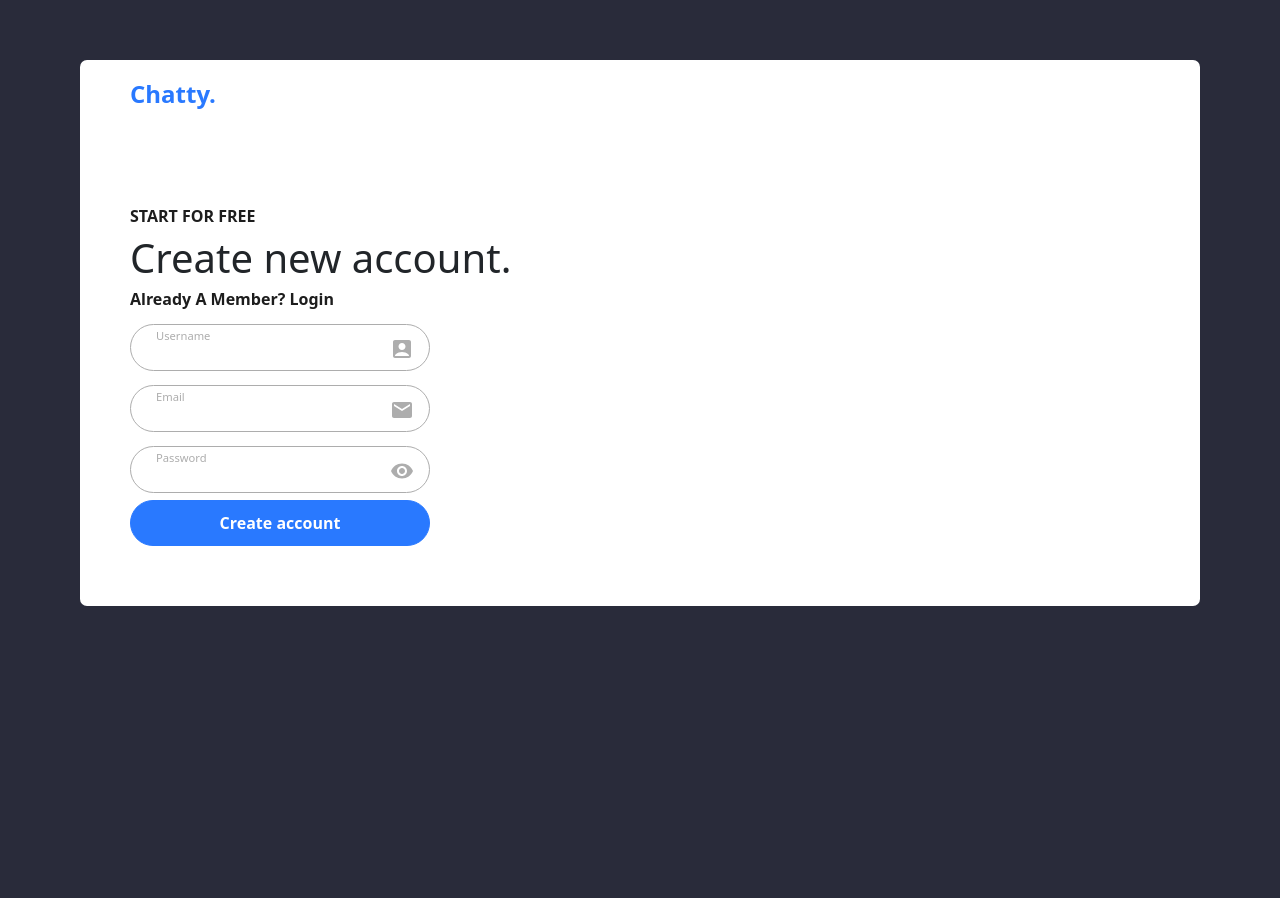
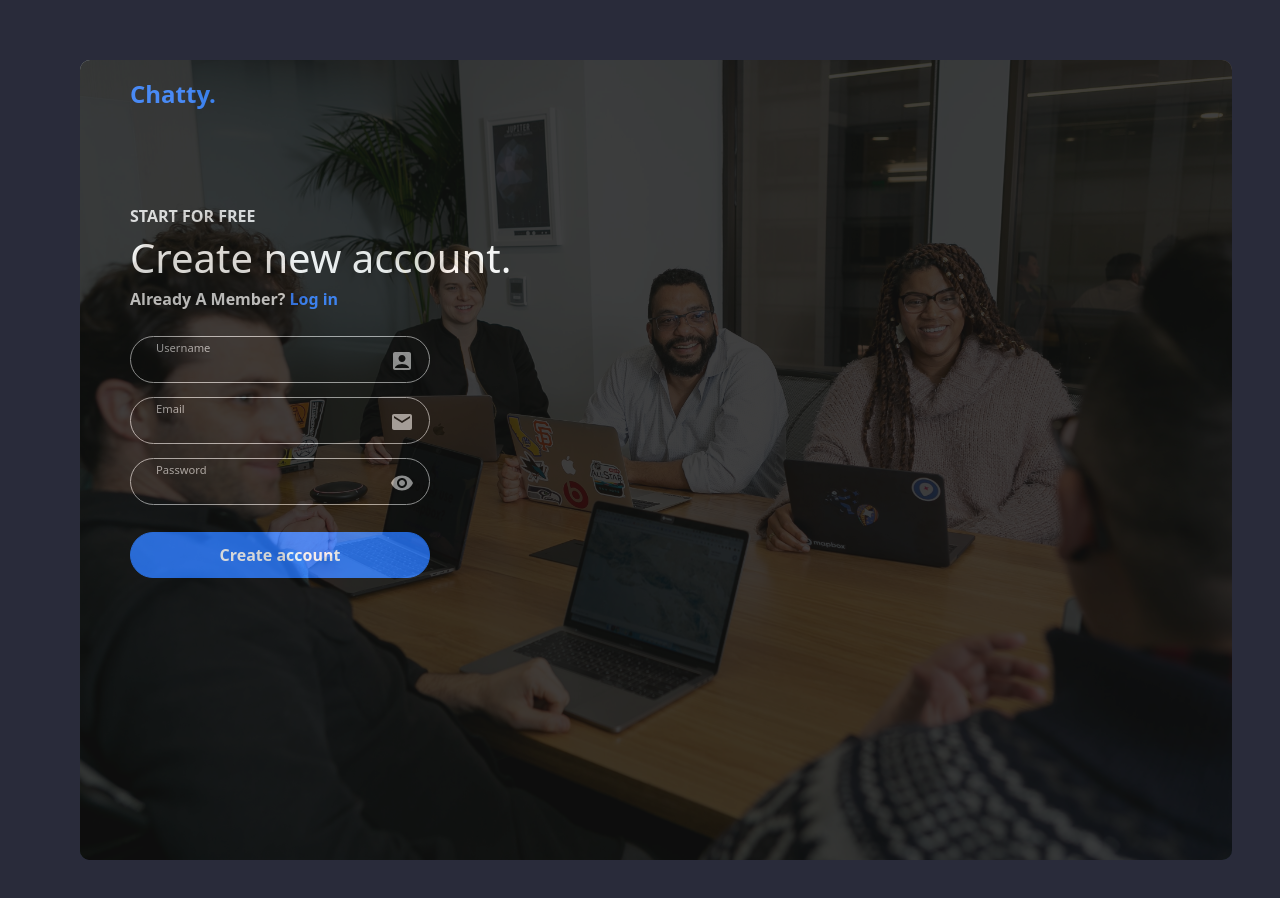
Before and after one commit to MbuguaGeorge/chatapp, a React (Create React App) app: page /signup in a window 1280 px wide. Shown: the top 898 px of the page. Before the commit the page ends 800 px from the top, so only its background shows below. Built offline with nearby package versions, Linux system fonts and the light colour scheme.

Commit message:
signup page

```diff
--- a/src/components/auth/auth.css
+++ b/src/components/auth/auth.css
@@ -2,9 +2,23 @@
     margin: 60px 80px;
     background: #fff;
     padding: 0;
-    border-radius: 7px;
+    padding-bottom: 60px;
+    border-radius: 10px;
+    background-image: url(../../components/img/meet.jpg) ;
+    height: 100vh;
+    width: 90%;
+    background-size: cover;
+}
+
+.container2{
+    background-color: #111;
+    opacity: .8;
+    width: 100%;
+    height: 100vh;
+    position: relative;
+    overflow: hidden;
     padding-left: 50px;
-    padding-bottom: 60px;
+    border-radius: 10px;
 }
 
 .nav h1{
@@ -16,12 +30,21 @@
 
 .hero{
     margin-top: 90px;
+    margin-bottom: 20px;
+}
+
+.hero h1{
+    color: #fff;
 }
 
 .hero h5{
-    color: #1d1d1d;
-    font-weight: 700;
+    color: #ddd;
+    font-weight: 600;
     font-size: 1rem;
+}
+
+.hero h5 span{
+    color: #2979FF;
 }
 
 .container1 form {
@@ -74,6 +97,7 @@
     display: flex;
     justify-content: space-between;
     width: 25%;
+    padding-top: 20px;
 }
 
 .container1 form input[type='submit']{
--- a/src/components/auth/signup.jsx
+++ b/src/components/auth/signup.jsx
@@ -7,13 +7,14 @@ import VisibilityIcon from '@mui/icons-material/Visibility';
 export default function Signup() {
     return (
         <div className='container1'>
+        <div className='container2'>
             <div className='nav'>
                 <h1>Chatty.</h1>
             </div>
             <div className="hero">
                 <h5>START FOR FREE</h5>
                 <h1>Create new account<span>.</span></h1>
-                <h5>Already A Member? Login</h5>
+                <h5>Already A Member? <span>Log in</span></h5>
             </div>
             <form>
                 <div className='input-field'>
@@ -31,7 +32,7 @@ export default function Signup() {
                         required
                     />
                     <label>Email</label>
-                    <span><EmailIcon size='small' /></span>
+                    <span><EmailIcon /></span>
                 </div>
 
                 <div className='input-field'>
@@ -52,6 +53,7 @@ export default function Signup() {
                     </div>
                 </div>
             </form>
+            </div>
         </div>
     )
 }
```
Also changed, not shown: src/components/img/meet.jpg (added).
